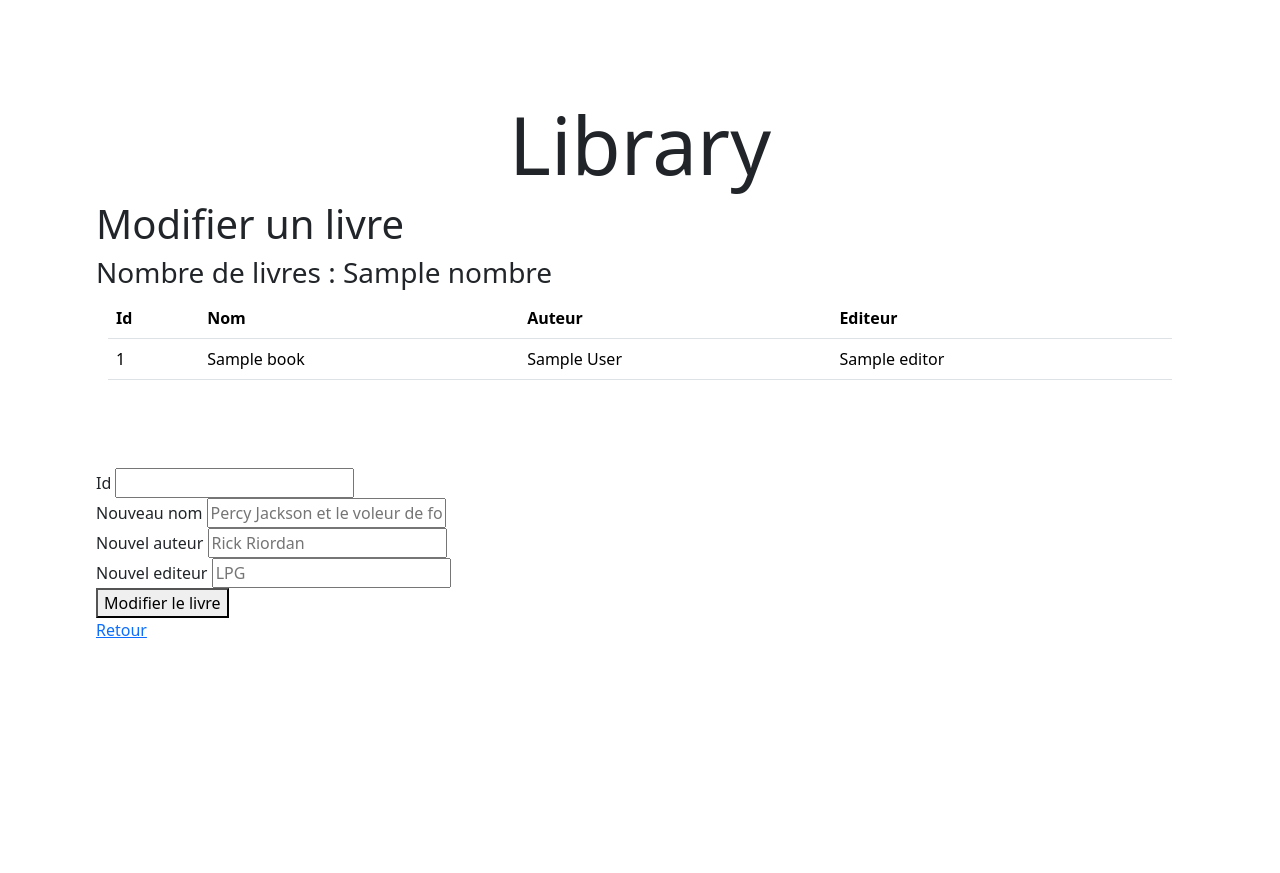
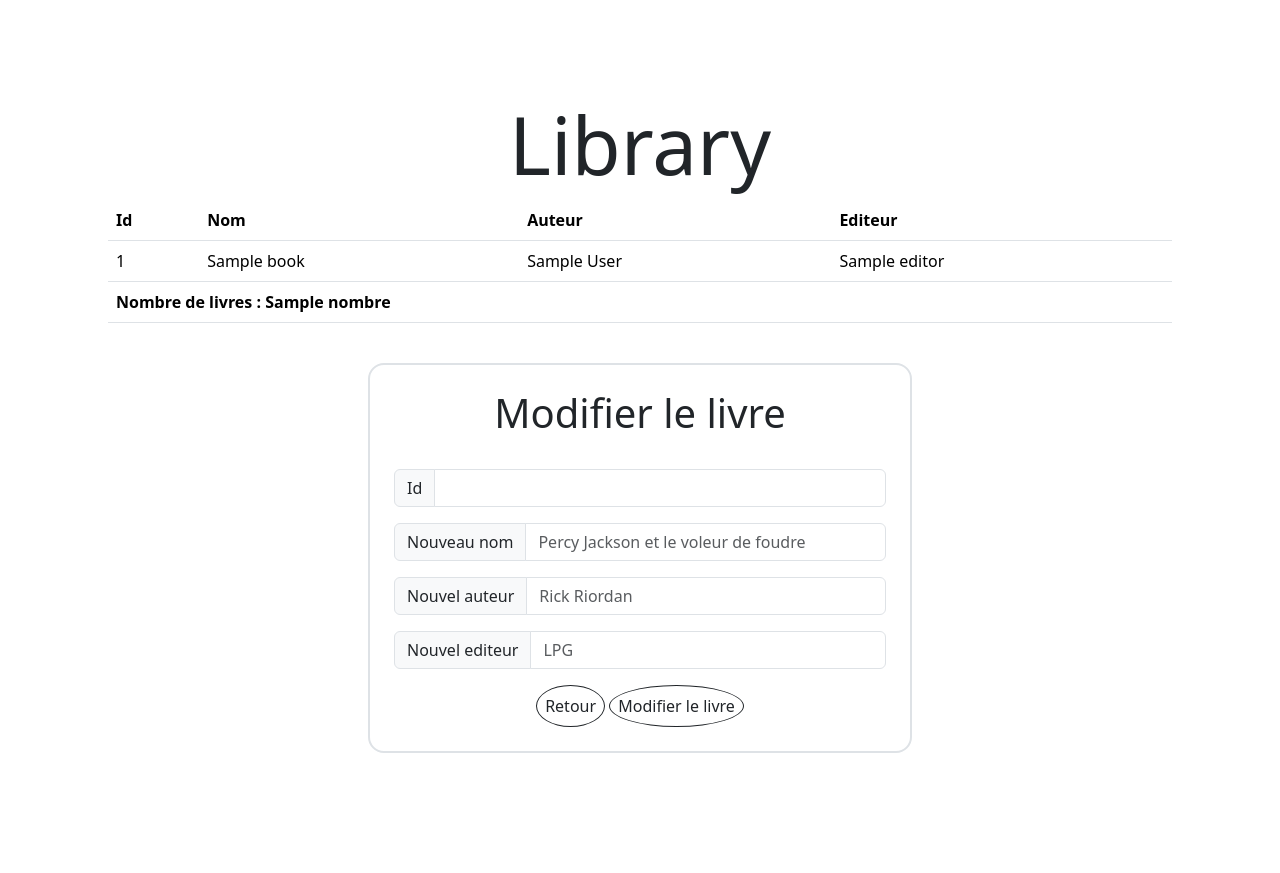
Before and after one commit to SimElss/TechWeb, a Python web app: template Projet_1/TP_01/templates/modify.html in a window 1280 px wide. Before the commit the page ends 638 px from the top, so only its background shows below. Run offline with Jinja, Linux system fonts and the light colour scheme; the template is opened without the code that fills it: most values are stand-ins (such as "Sample title", 1, 10 or a date in 2020).

Commit message:
Suite bootstrape

```diff
--- a/Projet_1/TP_01/templates/modify.html
+++ b/Projet_1/TP_01/templates/modify.html
@@ -3,8 +3,6 @@
 
 {% block content %}
 
-<h1>Modifier un livre</h1>
-<h3>Nombre de livres : {{Nombre}}</h3>
 <div class="container">
     <table class="table">
         <tr>
@@ -16,41 +14,45 @@
         {% for book in books %}
             {{ show_books(book.id, book.name, book.Author, book.Editor) }}
         {% endfor %}
+
+        <th colspan="4">Nombre de livres : {{Nombre}}</th>
     </table>
 </div>
-<br><br><br>
+<br>
+<div class="container border rounded-4 border-2 p-4 mb-4 border-opacity-75" style=" width: 50%">
+    <h2 class = "display-6 text-center">Modifier le livre</h2><br>
     <form action="/modify" method="post">
-
-    <div>
-        <label for="book_name">Id</label>
-        <input type="text"  id="book_name"
+        <div class="input-group mb-3">
+            <label for="book_name" class="input-group-text">Id</label>
+            <input type="text"  id="book_name" class="form-control"
                 name="id" required="true"/>
         </div>
 
-    <div>
-        <label for="book_name">Nouveau nom</label>
-        <input type="text"  id="book_name"
+        <div class="input-group mb-3">
+            <label for="book_name" class="input-group-text">Nouveau nom</label>
+            <input type="text"  id="book_name" class="form-control"
                 name="name" placeholder="Percy Jackson et le voleur de foudre" required="true"/>
         </div>
 
-    <div>
-        <label for="book_author">Nouvel auteur</label>
-        <input type="text" id="book_auhtor"
+        <div class="input-group mb-3">
+            <label for="book_author" class="input-group-text">Nouvel auteur</label>
+            <input type="text" id="book_auhtor" class="form-control"
                 name="Author" required="true" placeholder="Rick Riordan"/>
         </div>
 
-    <div>
-        <label for="book_editor">Nouvel editeur</label>
-        <input type="text" id="book_editor"
+        <div class="input-group mb-3">
+            <label for="book_editor" class="input-group-text">Nouvel editeur</label>
+            <input type="text" id="book_editor" class="form-control"
                 name="Editor" required="true" placeholder="LPG"/>
         </div>
-
-    <button type="submit">Modifier le livre</button>
+        <div class="grid text-center">
+            <a href="/liste"><button type="button" class="btn btn-outline-dark p-2 rounded-circle">Retour </button></a>
+            <button type="submit" class="btn btn-outline-dark p-2 rounded-circle">Modifier le livre</button>
+        </div>
 
     </form>
 
-<div>
-    <a href="/liste">Retour</a>
+
 </div>
 
 {% endblock %}
```
Also changed, not shown: Projet_1/TP_01/templates/error.html (+12 -1 lines), Projet_1/TP_01/templates/save_book.html (+18 -20 lines), Projet_1/TP_01/static/style.css (line endings or trailing spaces). Lines whose indentation alone changed are shown as unchanged.
